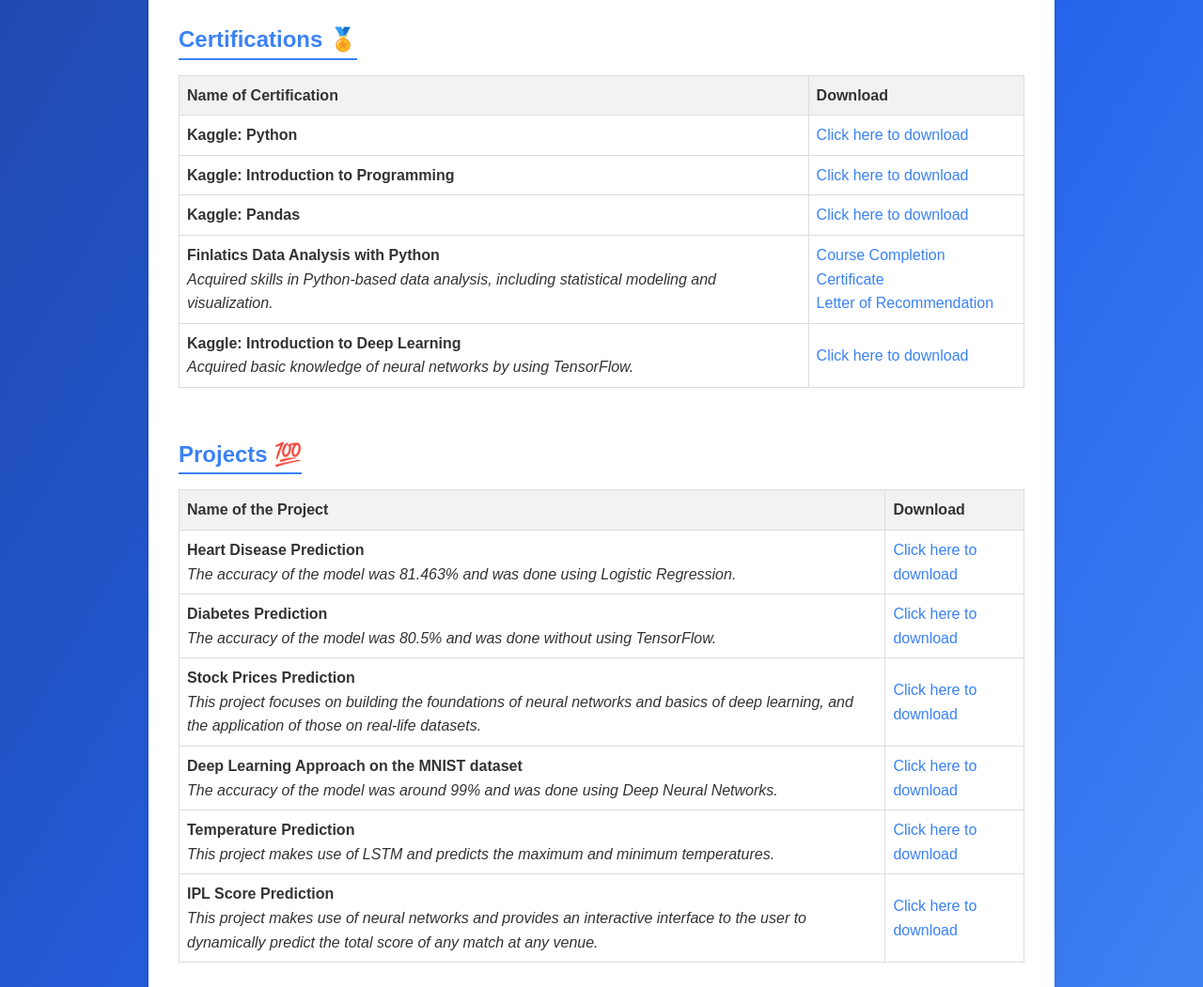
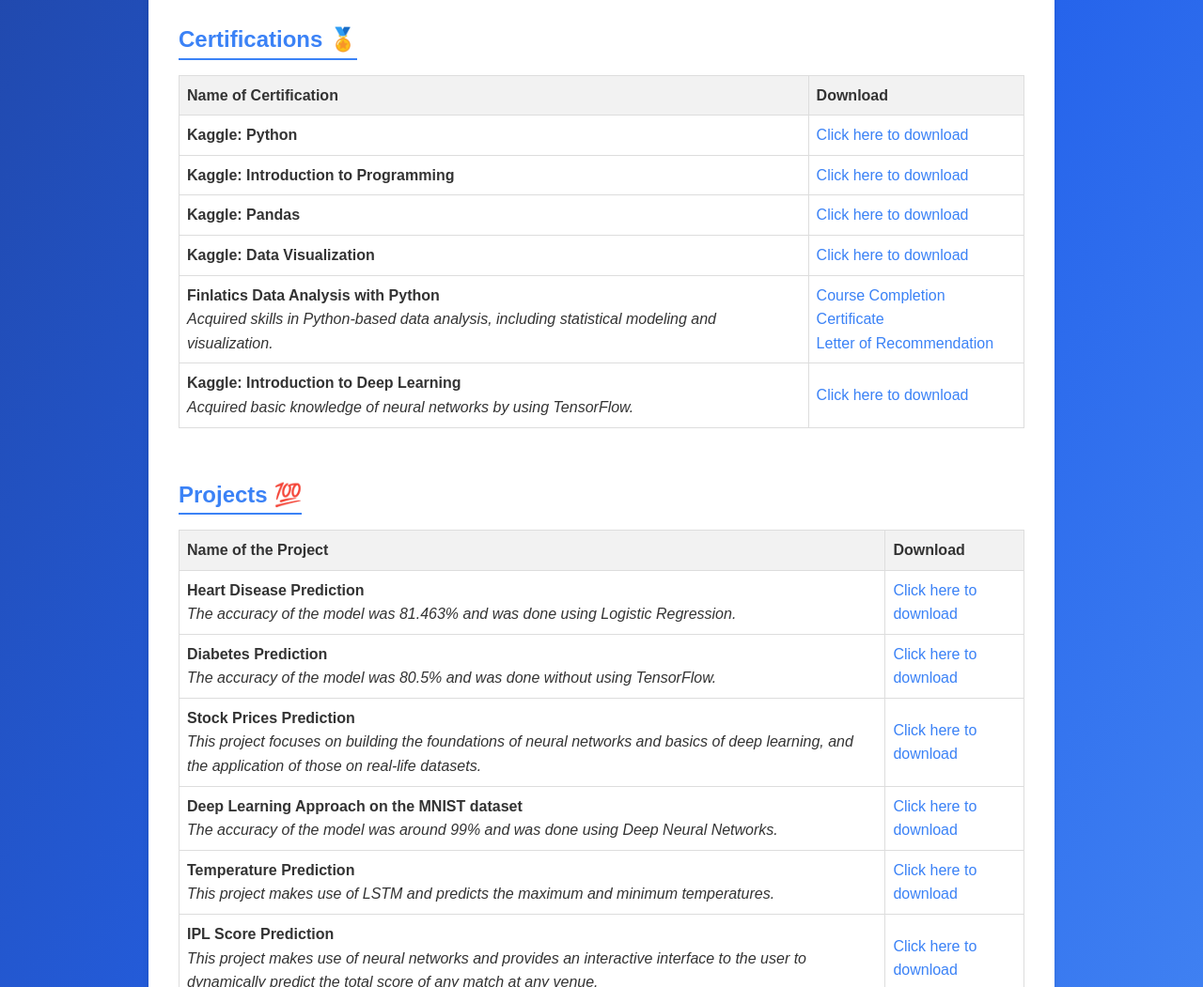
Before and after one commit to Maitreya-07082005/maitreyaganu.github.io, a plain HTML site: page index.html in a window 1280 px wide. Shown: the part 1162-2213 px from the top of the page at 94% size. Drawn offline with Linux system fonts and the light colour scheme.

Commit message:
Update index.html

```diff
--- a/index.html
+++ b/index.html
@@ -222,6 +222,14 @@
                     <a href="Maitreya Ganu - Pandas.pdf" download>Click here to download</a>
                 </td>
             </tr>
+             <tr>
+                <td style="padding: 8px; border: 1px solid #ddd;">
+                    <strong>Kaggle: Data Visualization</strong>
+                </td>
+                <td style="padding: 8px; border: 1px solid #ddd;">
+                    <a href="Maitreya Ganu - Data Visualization.pdf" download>Click here to download</a>
+                </td>
+            </tr>
             <tr>
                 <td style="padding: 8px; border: 1px solid #ddd;">
                     <strong>Finlatics Data Analysis with Python</strong><br>
```
